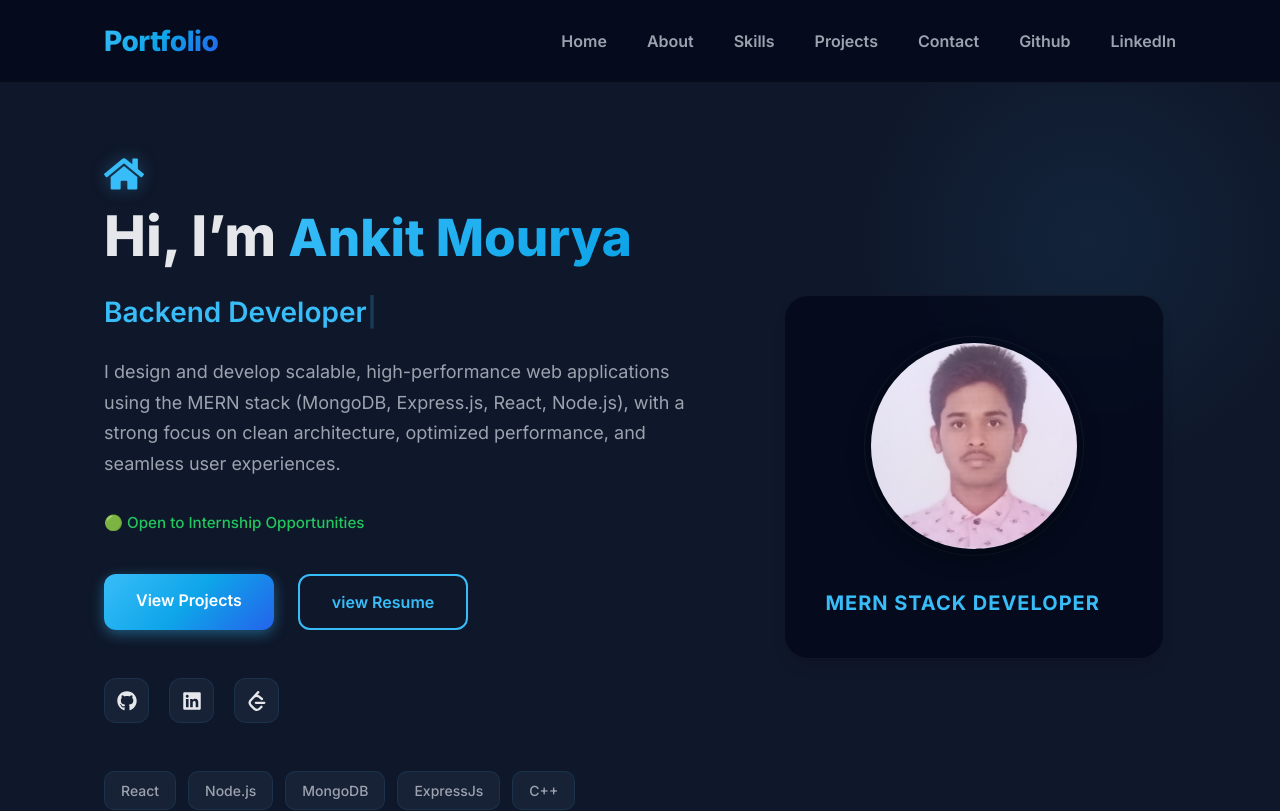
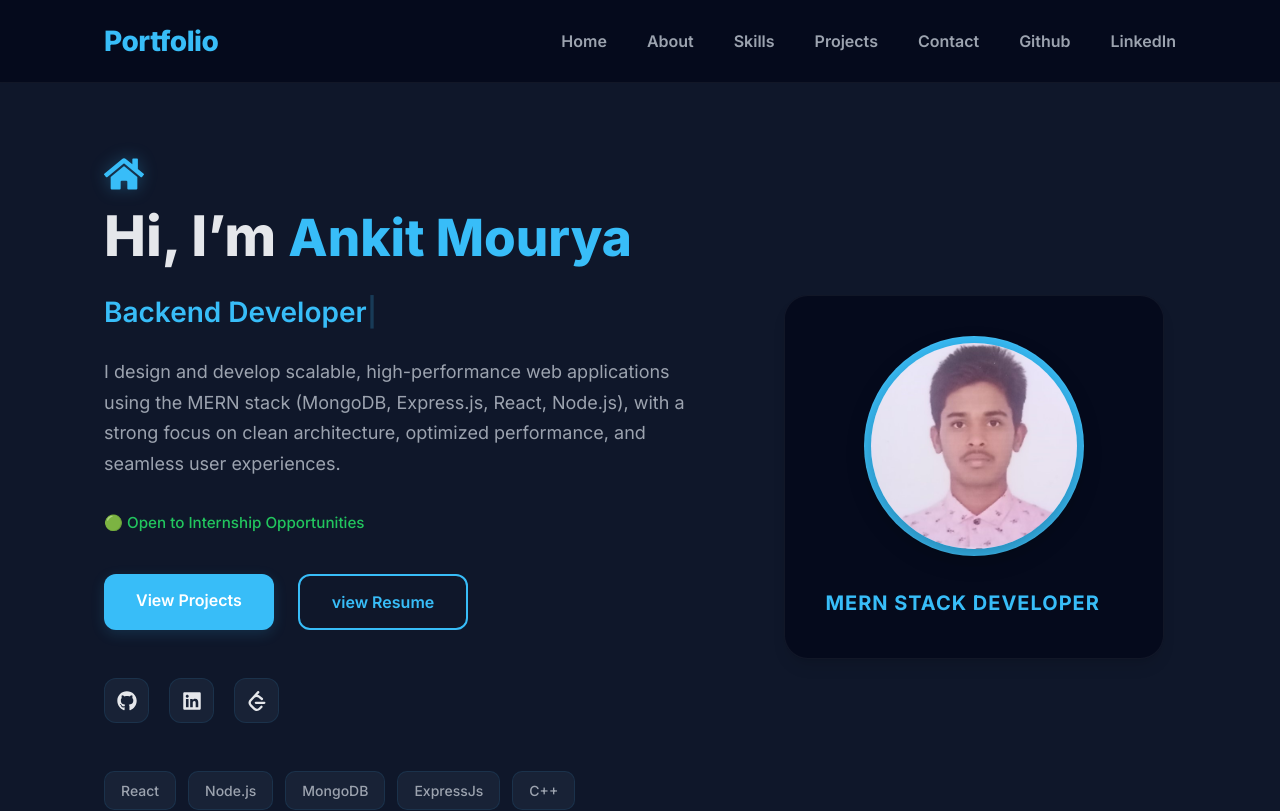
Before and after one commit to Mouryankit/portfolio, a React (Vite) app: page / in a window 1280 px wide. Shown: the top 811 px of the page. Built offline with nearby package versions, Linux system fonts and the light colour scheme.

Commit message:
Simplify design: Replace gradient effects with solid accent colors

```diff
--- a/src/App.css
+++ b/src/App.css
@@ -7,7 +7,7 @@
 hr {
   border: 0;
   height: 4px;
-  background: linear-gradient(to right, transparent, var(--border-color), transparent);
+  background: var(--border-color);
   margin: 0;
 }
 
--- a/src/components/Navbar/Navbar.css
+++ b/src/components/Navbar/Navbar.css
@@ -22,12 +22,8 @@
 .portfolio-tag a {
   font-size: 1.75rem;
   font-weight: 800;
-  color: var(--text-primary);
+  color: var(--accent-primary);
   letter-spacing: -0.5px;
-  background: var(--accent-gradient);
-  -webkit-background-clip: text;
-  background-clip: text;
-  -webkit-text-fill-color: transparent;
   transition: var(--transition-smooth);
 }
 
--- a/src/index.css
+++ b/src/index.css
@@ -7,7 +7,7 @@
   --bg-nav: rgba(2, 6, 23, 0.4);
   --accent-primary: #38bdf8;
   --accent-secondary: #60a5fa;
-  --accent-gradient: linear-gradient(135deg, #38bdf8, #0ea5e9, #2563eb);
+  --accent-gradient: #38bdf8;
 
   /* Text Colors */
   --text-primary: #e5e7eb;
--- a/src/sections/About/About.css
+++ b/src/sections/About/About.css
@@ -12,7 +12,7 @@
   left: -5%;
   width: 30%;
   height: 40%;
-  background: radial-gradient(circle, rgba(56, 189, 248, 0.05) 0%, transparent 70%);
+  background: transparent;
   z-index: 0;
   pointer-events: none;
 }
@@ -58,7 +58,7 @@
 .about-card:hover {
   transform: translateY(-12px);
   border-color: var(--accent-primary);
-  background: rgba(56, 189, 248, 0.03);
+  background: var(--bg-card);
   box-shadow: 0 20px 40px rgba(0, 0, 0, 0.3);
 }
 
--- a/src/sections/Contact/Contact.css
+++ b/src/sections/Contact/Contact.css
@@ -139,13 +139,13 @@
   padding: 1rem 2.5rem;
   border-radius: 12px;
   border: none;
-  background: var(--accent-gradient);
+  background: var(--accent-primary);
   color: white;
   font-size: 1.1rem;
   font-weight: 700;
   cursor: pointer;
   transition: var(--transition-smooth);
-  box-shadow: 0 4px 14px rgba(56, 189, 248, 0.4);
+  box-shadow: 0 4px 14px rgba(56, 189, 248, 0.2);
 }
 
 .contact-btn:hover {
--- a/src/sections/Education/Education.css
+++ b/src/sections/Education/Education.css
@@ -37,7 +37,7 @@
   left: 0;
   width: 4px;
   height: 0;
-  background: var(--accent-gradient);
+  background: var(--accent-primary);
   transition: var(--transition-smooth);
 }
 
--- a/src/sections/Home/Home.css
+++ b/src/sections/Home/Home.css
@@ -9,15 +9,7 @@
 
 /* Background elements for depth */
 .home::before {
-  content: '';
-  position: absolute;
-  top: -10%;
-  right: -5%;
-  width: 40%;
-  height: 60%;
-  background: radial-gradient(circle, rgba(56, 189, 248, 0.08) 0%, transparent 70%);
-  z-index: 0;
-  pointer-events: none;
+  display: none;
 }
 
 .home-container {
@@ -83,16 +75,16 @@
 
 .primary-btn {
   padding: 0.875rem 2rem;
-  background: var(--accent-gradient);
+  background: var(--accent-primary);
   color: white;
   border-radius: 12px;
   font-weight: 600;
-  box-shadow: 0 4px 14px rgba(56, 189, 248, 0.4);
+  box-shadow: 0 4px 14px rgba(56, 189, 248, 0.15);
 }
 
 .primary-btn:hover {
   transform: translateY(-3px);
-  box-shadow: 0 6px 20px rgba(56, 189, 248, 0.6);
+  box-shadow: 0 6px 20px rgba(56, 189, 248, 0.15);
 }
 
 .secondary-btn {
@@ -189,7 +181,7 @@
   border-radius: 50%;
   margin: 0 auto 2rem;
   padding: 6px;
-  background: linear-gradient(135deg, var(--accent-primary));
+  background: var(--accent-primary);
   border: 1px solid var(--glass-border);
 }
 
@@ -219,15 +211,8 @@
 }
 
 
-/* Gradient text */
 .gradient-text {
-  background: var(--accent-gradient);
-  background-size: 200% auto;
-  -webkit-background-clip: text;
-  background-clip: text;
-  color: transparent;
-  -webkit-text-fill-color: transparent;
-  animation: shine 4s linear infinite;
+  color: var(--accent-primary);
 }
 
 
```
